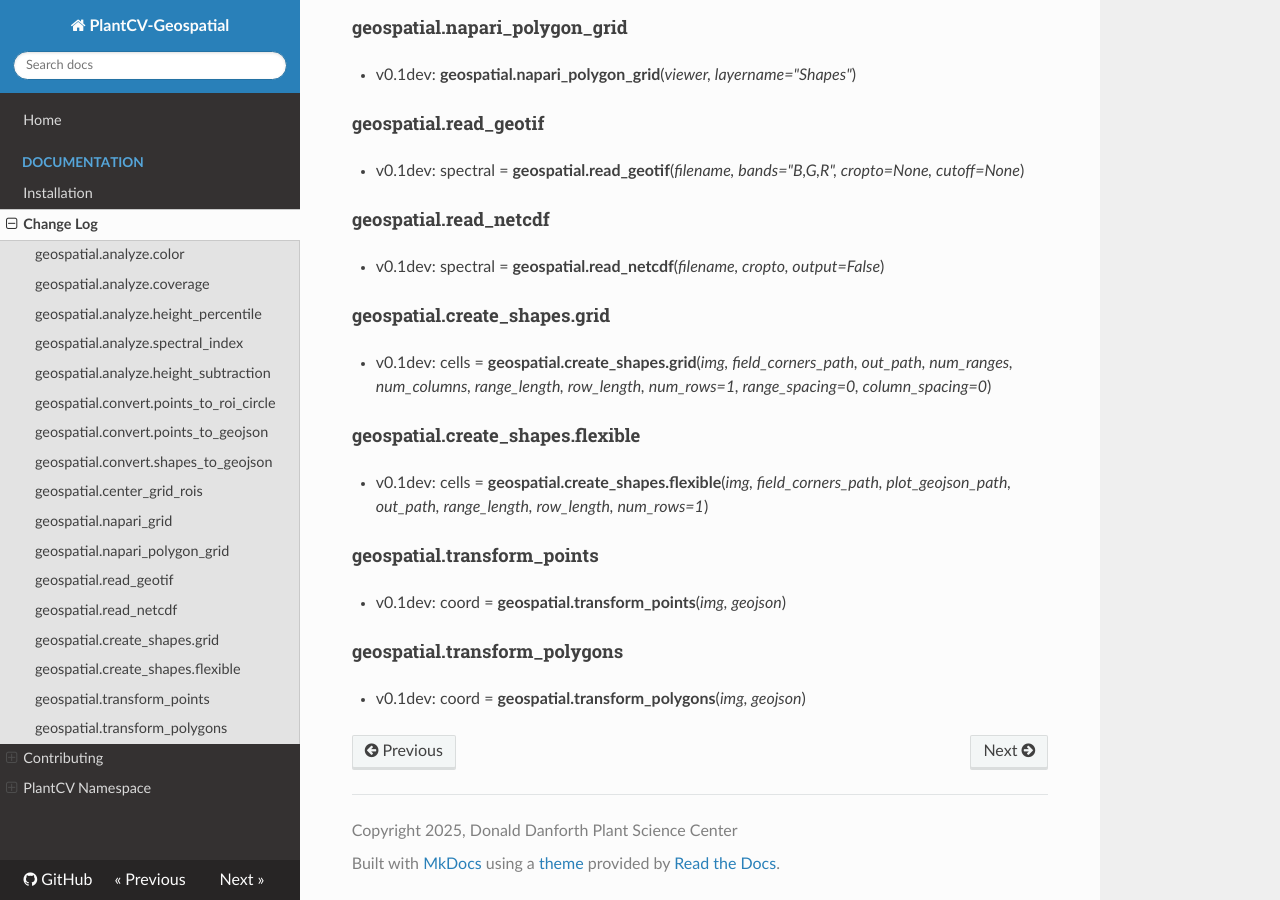
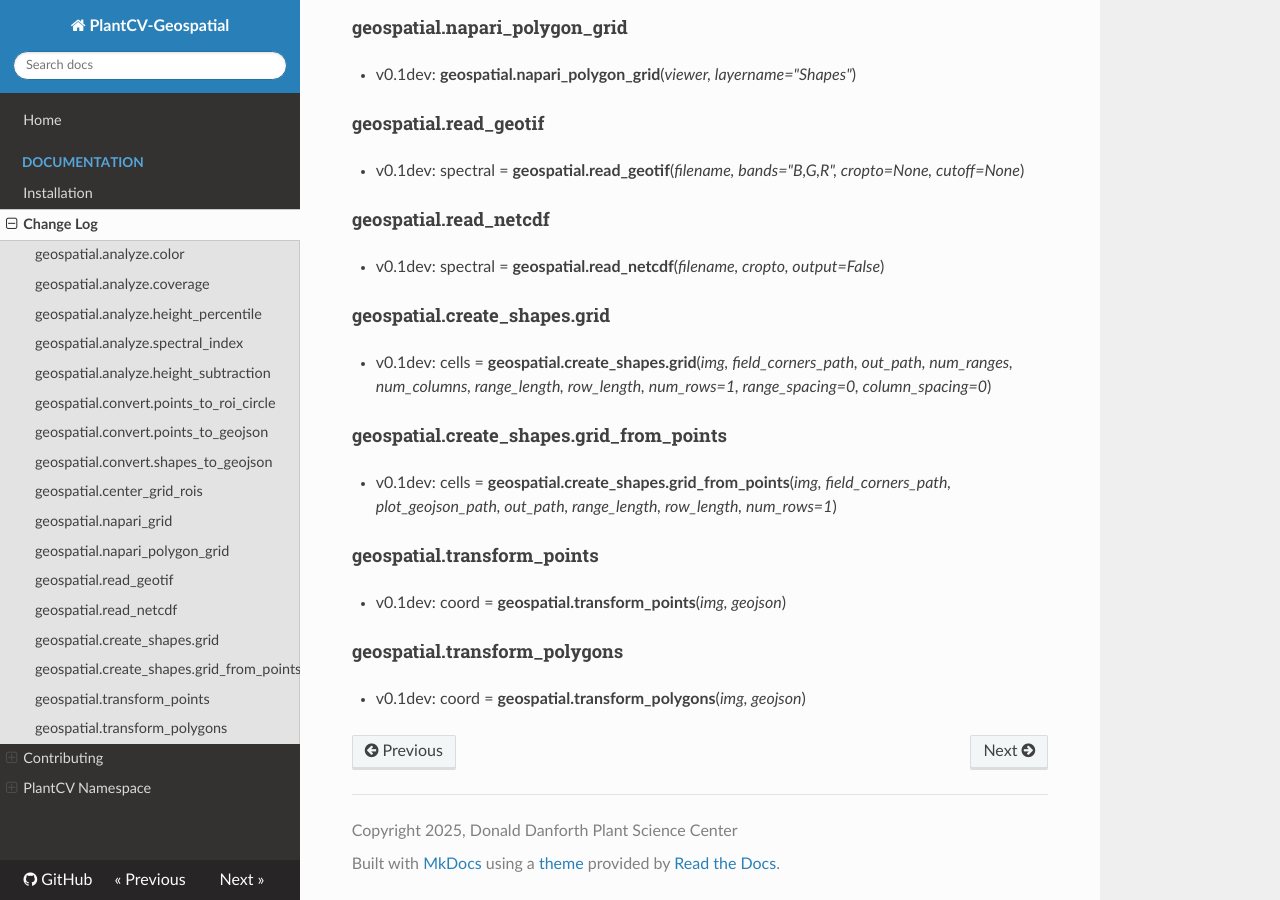
Before and after one commit to danforthcenter/plantcv-geospatial, an MkDocs documentation site: the page built from docs/changelog.md, in a window 1280 px wide and 900 px high, scrolled down 1196 px. Built offline with MkDocs 1.6.1, drawn with Linux system fonts in a browser that asks for light colours; nearby versions of some CDN libraries.

Commit message:
update function name in changelog
Not keeping track of previous name here since it is pre-release, happy to change this if people are interested.

```diff
--- a/docs/changelog.md
+++ b/docs/changelog.md
@@ -58,9 +58,9 @@
 * v0.1dev: cells = **geospatial.create_shapes.grid**(*img, field_corners_path, out_path, num_ranges, num_columns,
          range_length, row_length, num_rows=1, range_spacing=0, column_spacing=0*)
 
-#### geospatial.create_shapes.flexible
+#### geospatial.create_shapes.grid_from_points
 
-* v0.1dev: cells = **geospatial.create_shapes.flexible**(*img, field_corners_path, plot_geojson_path, out_path, range_length, row_length, num_rows=1*)
+* v0.1dev: cells = **geospatial.create_shapes.grid_from_points**(*img, field_corners_path, plot_geojson_path, out_path, range_length, row_length, num_rows=1*)
 
 #### geospatial.transform_points
 
```
